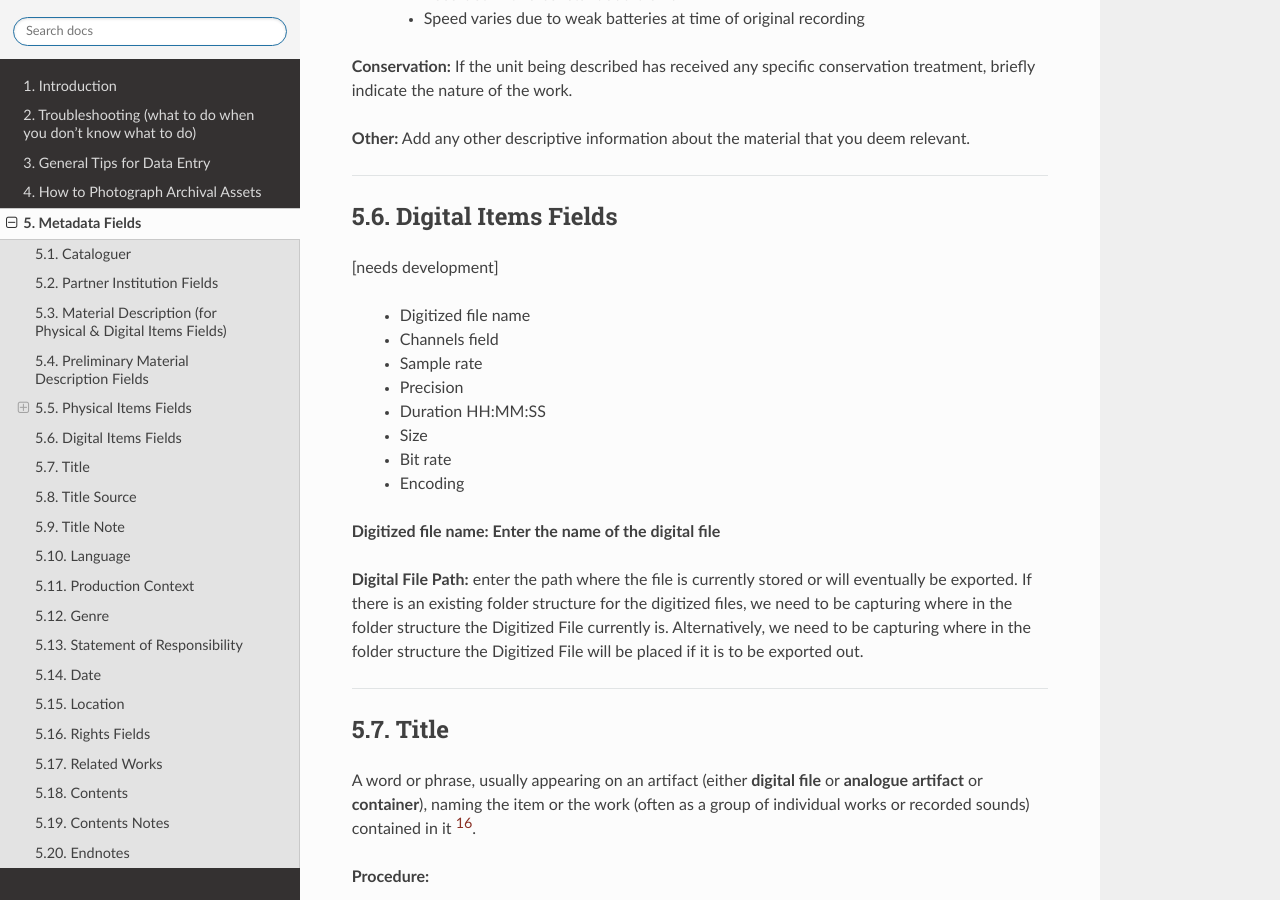
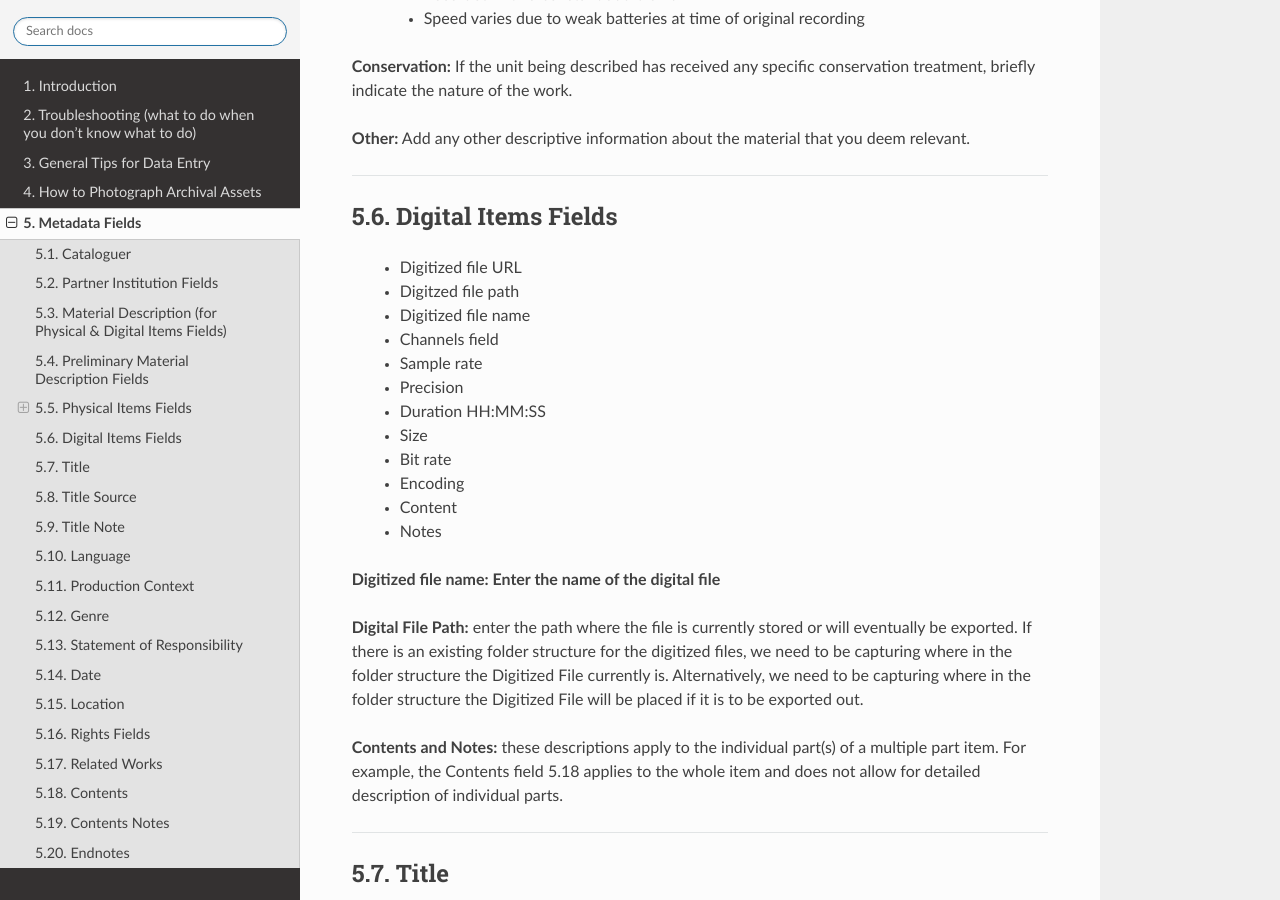
Before and after one commit to spokenweb/spokenweb-metadata-scheme, a Sphinx documentation site: the page built from docs/5-metadata-fields.rst, in a window 1280 px wide and 900 px high, scrolled down 6916 px. Built offline with Sphinx 7.4.7 and the Read the Docs theme 2.0.0, drawn with Linux system fonts in a browser that asks for light colours; some of the changed text lies outside the part shown.

Commit message:
Update 5-metadata-fields.rst

```diff
--- a/docs/5-metadata-fields.rst
+++ b/docs/5-metadata-fields.rst
@@ -241,8 +241,8 @@ Where possible, include the following additional information in the Notes field:
 5.6. Digital Items Fields
 *************************
 
-[needs development]
-
+  * Digitized file URL
+  * Digitzed file path
   * Digitized file name
   * Channels field
   * Sample rate
@@ -251,10 +251,14 @@ Where possible, include the following additional information in the Notes field:
   * Size
   * Bit rate
   * Encoding
+  * Content
+  * Notes
 
 **Digitized file name: Enter the name of the digital file**
 
 **Digital File Path:** enter the path where the file is currently stored or will eventually be exported.  If there is an existing folder structure for the digitized files, we need to be capturing where in the folder structure the Digitized File currently is.  Alternatively, we need to be capturing where in the folder structure the Digitized File will be placed if it is to be exported out.
+
+**Contents and Notes:** these descriptions apply to the individual part(s) of a multiple part item. For example, the Contents field 5.18 applies to the whole item and does not allow for detailed description of individual parts.
 
 ----
 
@@ -385,6 +390,8 @@ Here is the list of terms you must draw from:
     * Poetry
 
 **Definitions of genre terms** [26]_
+
+**Autobiographical sound recordings:** Based on the narrower terms of the LOC subject heading "Autobiographies," this term includes sound recordings of memoirs, confessions, personal memoirs and egodocuments. [31]_
 
 **Conversations:** The informal exchange of ideas and information between two or more people by spoken words.
 
@@ -846,3 +853,4 @@ Tags or short description of the reading should be recorded here. Any idiosyncra
 .. [28]
 .. [29]
 .. [30]
+.. [31] This genre term is an original variation of the standard LOC narrower terms for "Autobiographies" (http://id.loc.gov/authorities/genreForms/gf2014026047.html). It stems from observations made by Isabella Wang of Spoken Web.
```
Also changed, not shown: other parts of docs/5-metadata-fields.rst (+1 -0 lines).
